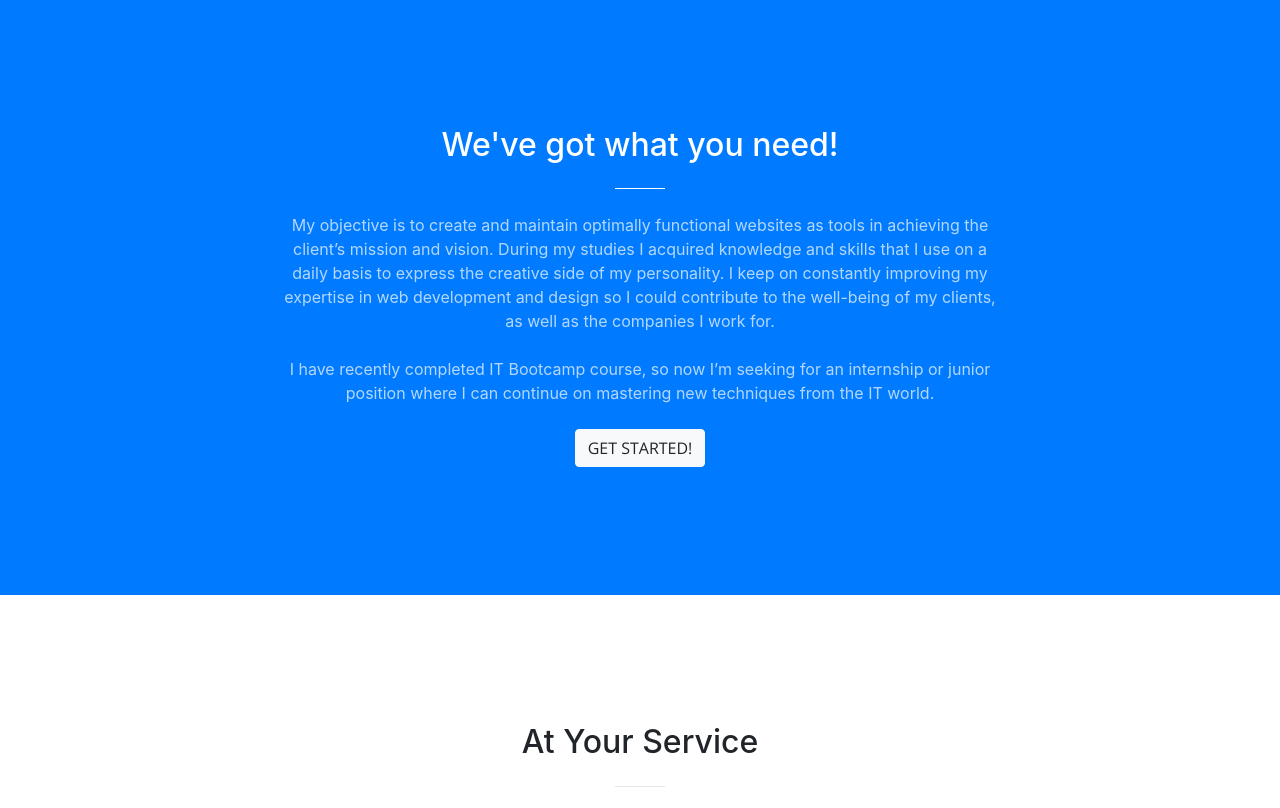
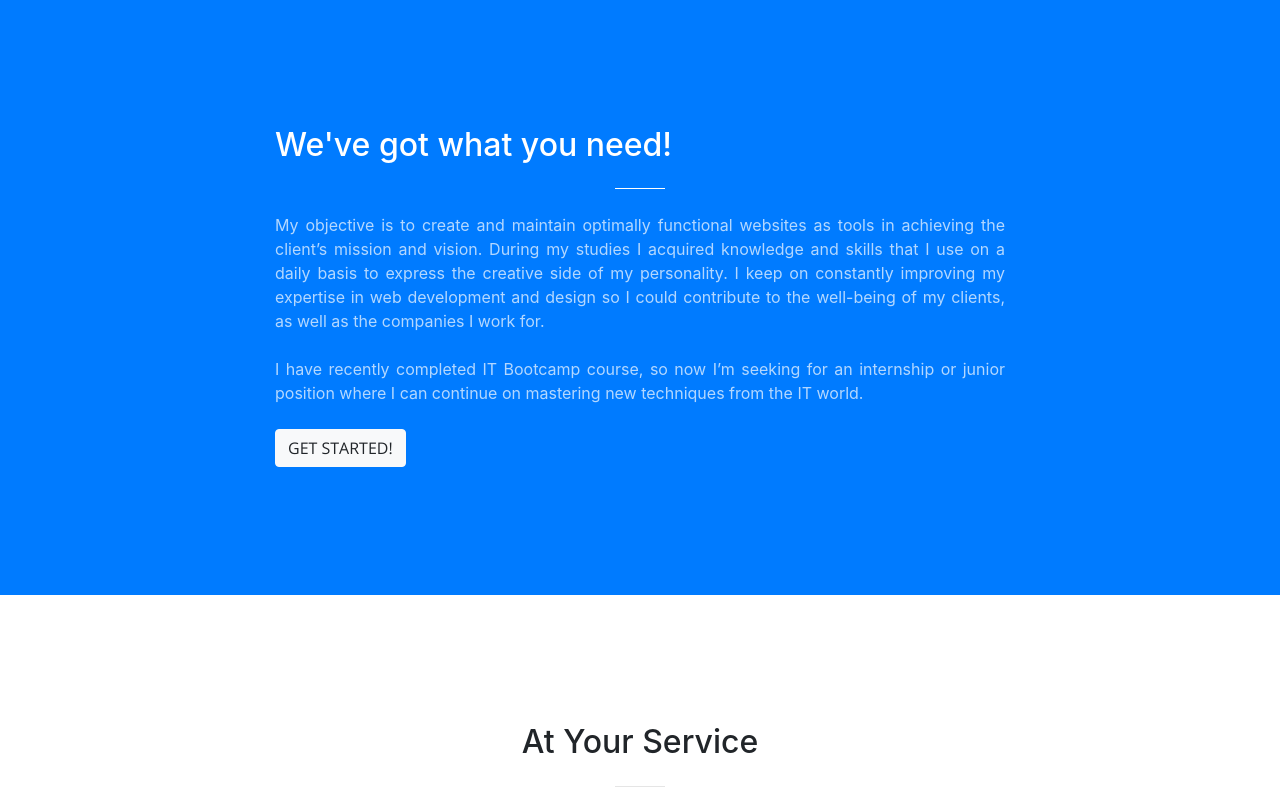
Before and after one commit to helenadrinic/helenadrinic.github.io, a website with bundled scripts: page index.html in a window 1280 px wide. Shown: the part 802-1610 px from the top of the page. Built offline with nearby package versions, Linux system fonts and the light colour scheme; files whose address does not match are found by name.

Commit message:
text-align

```diff
--- a/css/creative.css
+++ b/css/creative.css
@@ -53,7 +53,10 @@ h6 {
 
 .text-faded {
   color: rgba(255, 255, 255, 0.7);
-  text-align: justify;
+}
+
+.text-justify {
+text-align:justify !important;
 }
 
 section {
--- a/index.html
+++ b/index.html
@@ -75,7 +75,7 @@
     <section class="bg-primary" id="about">
       <div class="container">
         <div class="row">
-          <div class="col-lg-8 mx-auto text-center">
+          <div class="col-lg-8 mx-auto text-justify">
             <h2 class="section-heading text-white">We've got what you need!</h2>
             <hr class="light my-4">
             <p class="text-faded mb-4">My objective is to create and maintain optimally functional websites as tools in achieving the client’s mission and vision. During my studies I acquired knowledge and skills that I use on a daily basis to express the creative side of my personality. I keep on constantly improving my expertise in web development and design so I could contribute to the well-being of my clients, as well as the companies I work for.
```
